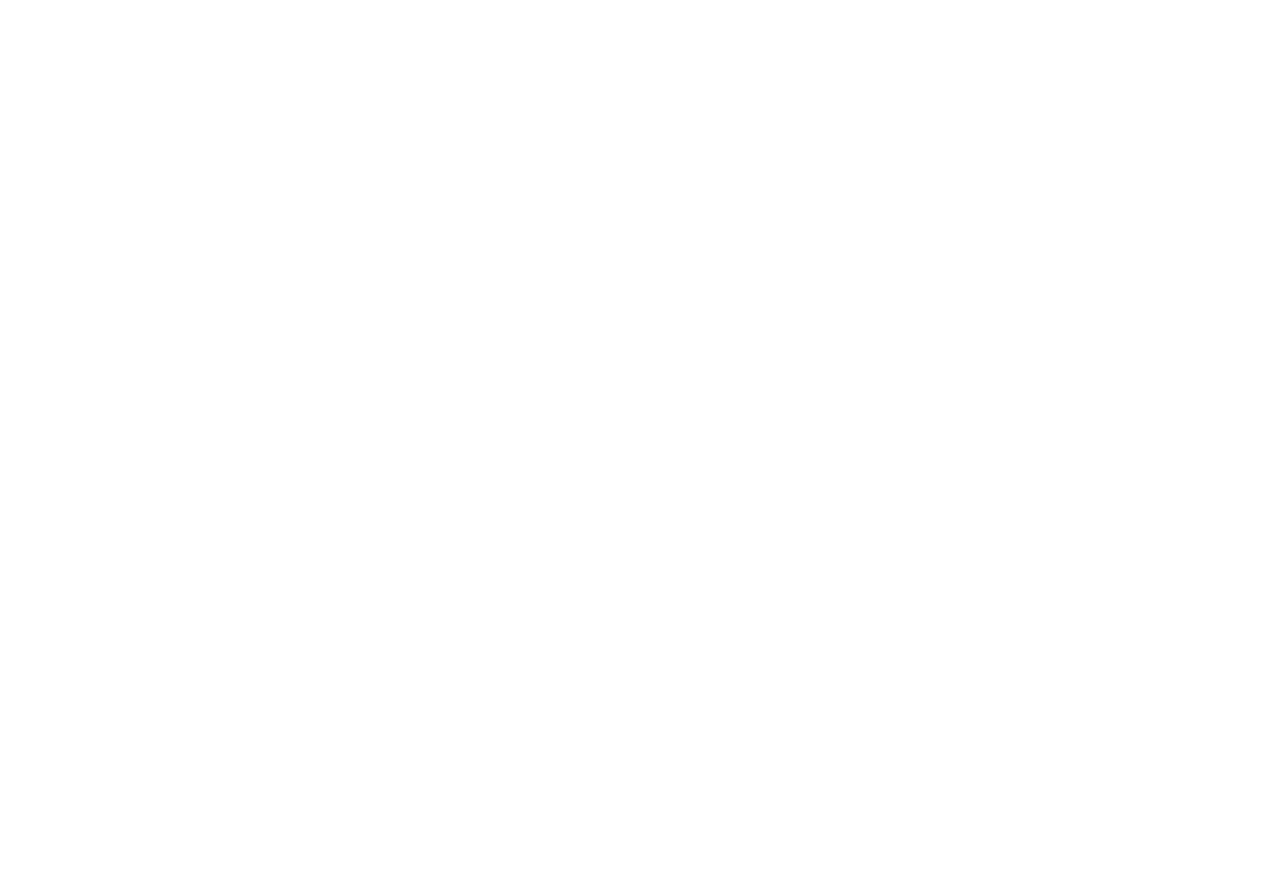
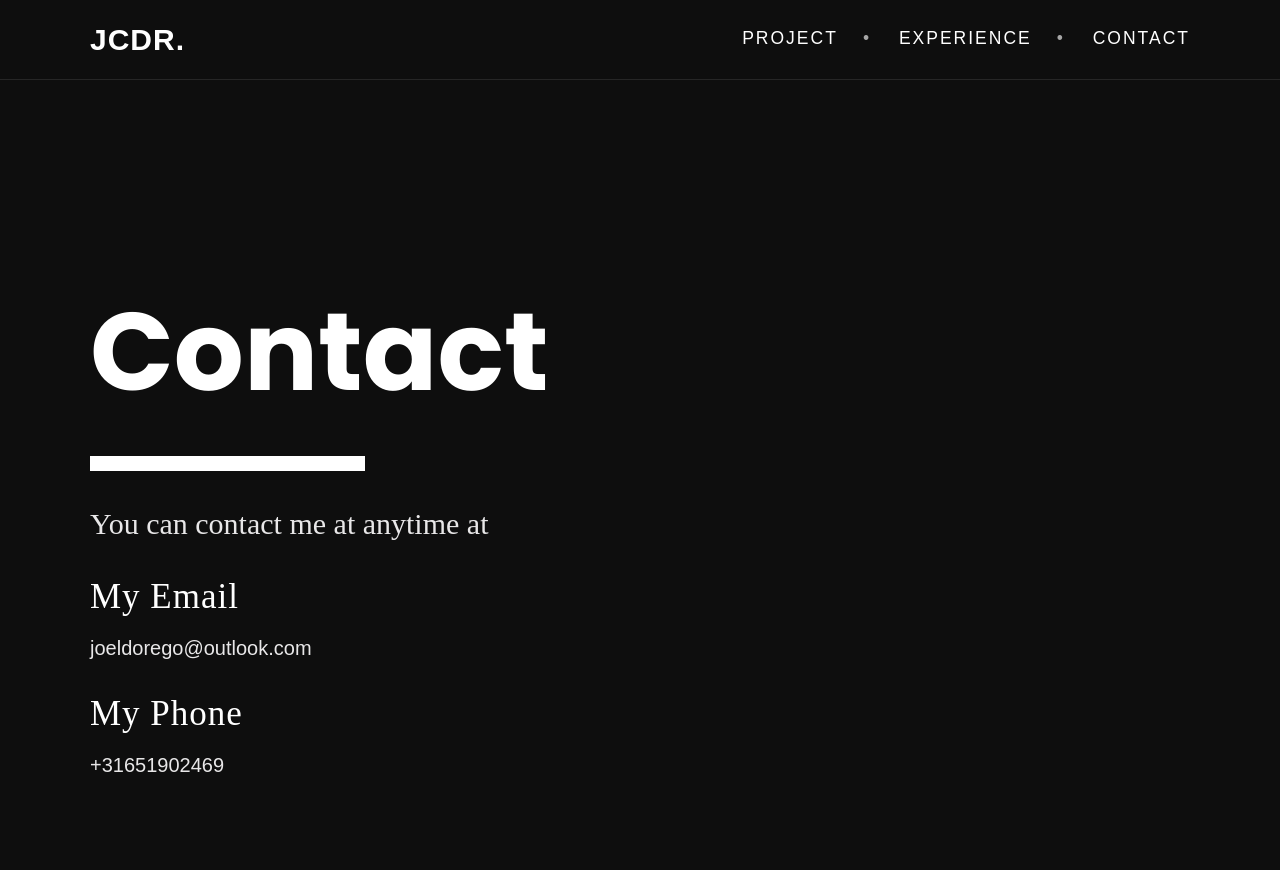
Before and after one commit to TheHagueUniversity/portfolio-Joel-Chris, a plain HTML site: page contact.html in a window 1280 px wide. Before the commit the page ends 800 px from the top, so only its background shows below. Drawn offline with nearby package versions, Linux system fonts and the light colour scheme.

Commit message:
final template of the portfolio
addded contacte page and fixed the nagivation inconsistencies

```diff
--- a/contact.html
+++ b/contact.html
@@ -0,0 +1,60 @@
+<!DOCTYPE html>
+<html>
+<head>
+	<link href="https://fonts.googleapis.com/css?family=Poppins:400,700&display=swap" rel="stylesheet">
+	<link rel="stylesheet" href="https://stackpath.bootstrapcdn.com/bootstrap/4.4.1/css/bootstrap.min.css" integrity="sha384-Vkoo8x4CGsO3+Hhxv8T/Q5PaXtkKtu6ug5TOeNV6gBiFeWPGFN9MuhOf23Q9Ifjh" crossorigin="anonymous">
+	<link rel="stylesheet" type="text/css" href="./css/style.css">
+<link rel="stylesheet" type="text/css" href="./css/joel.css">
+	<title>Joël-Christophe do Rego </title>
+</head>
+<body>
+<header class="site-header fixed-top bg-black border-bottom border-dark">
+    <div class="container">
+
+        <!-- Navbar -->
+        <nav class="navbar main-nav navbar-expand-lg navbar-dark" aria-label="Main navigation">
+            <a href="index.html" class="navbar-brand d-inline-flex text-uppercase">JCDR.</a>
+            <button class="navbar-toggler" type="button" data-toggle="collapse" data-target="#navbarContent" aria-controls="navbarContent" aria-expanded="false" aria-label="Toggle navigation">
+                <span class="navbar-toggler-icon"></span>
+            </button>
+            <div class="collapse navbar-collapse text-uppercase" id="navbarContent">
+                <ul class="navbar-nav ml-auto">
+                	<li class="nav-item">
+                        <a href="./project.html" class="nav-link">Project</a>
+                    </li>
+                    <li class="nav-item">
+                        <a href="./experience.html" class="nav-link">Experience</a>
+                    </li>
+                    <li class="nav-item">
+                        <a href="./contact.html" class="nav-link">Contact</a>
+                    </li>
+                </ul>
+            </div>
+        </nav>
+    </div>
+</header>
+<main id="content">
+
+        <!-- Hero -->
+        <div class="container py-5">
+            <h1 class="display-2 pb-2">Contact</h1>
+            <hr class="border-3 border-white my-4 ml-0 text-left w-25" role="presentation">
+            <div class="row">
+                <div class="col-lg-8">
+                    <p class="font-serif lead mb-4 text-secondary">You can contact me at anytime at</p>
+                </div>
+                <div class="col-lg-8">
+                    <h2 class="h3 font-weight-normal">My Email</h2>
+                    <p class="mb-4 text-secondary">joeldorego@outlook.com</p>
+                    <h2 class="h3 font-weight-normal">My Phone</h2>
+                    <p class="mb-4 text-secondary">+31651902469</p>
+                </div>
+            </div>
+        </div>
+
+    </main>
+<script src="https://code.jquery.com/jquery-3.4.1.slim.min.js" integrity="sha384-J6qa4849blE2+poT4WnyKhv5vZF5SrPo0iEjwBvKU7imGFAV0wwj1yYfoRSJoZ+n" crossorigin="anonymous"></script>
+<script src="https://cdn.jsdelivr.net/npm/popper.js@1.16.0/dist/umd/popper.min.js" integrity="sha384-Q6E9RHvbIyZFJoft+2mJbHaEWldlvI9IOYy5n3zV9zzTtmI3UksdQRVvoxMfooAo" crossorigin="anonymous"></script>
+<script src="https://stackpath.bootstrapcdn.com/bootstrap/4.4.1/js/bootstrap.min.js" integrity="sha384-wfSDF2E50Y2D1uUdj0O3uMBJnjuUD4Ih7YwaYd1iqfktj0Uod8GCExl3Og8ifwB6" crossorigin="anonymous"></script>
+</body>
+</html>
```
Also changed, not shown: index.html (+1 -3 lines), project-1.html (+0 -3 lines), project-2.html (+0 -3 lines), project-4.html (+0 -3 lines), project.html (+0 -3 lines).
